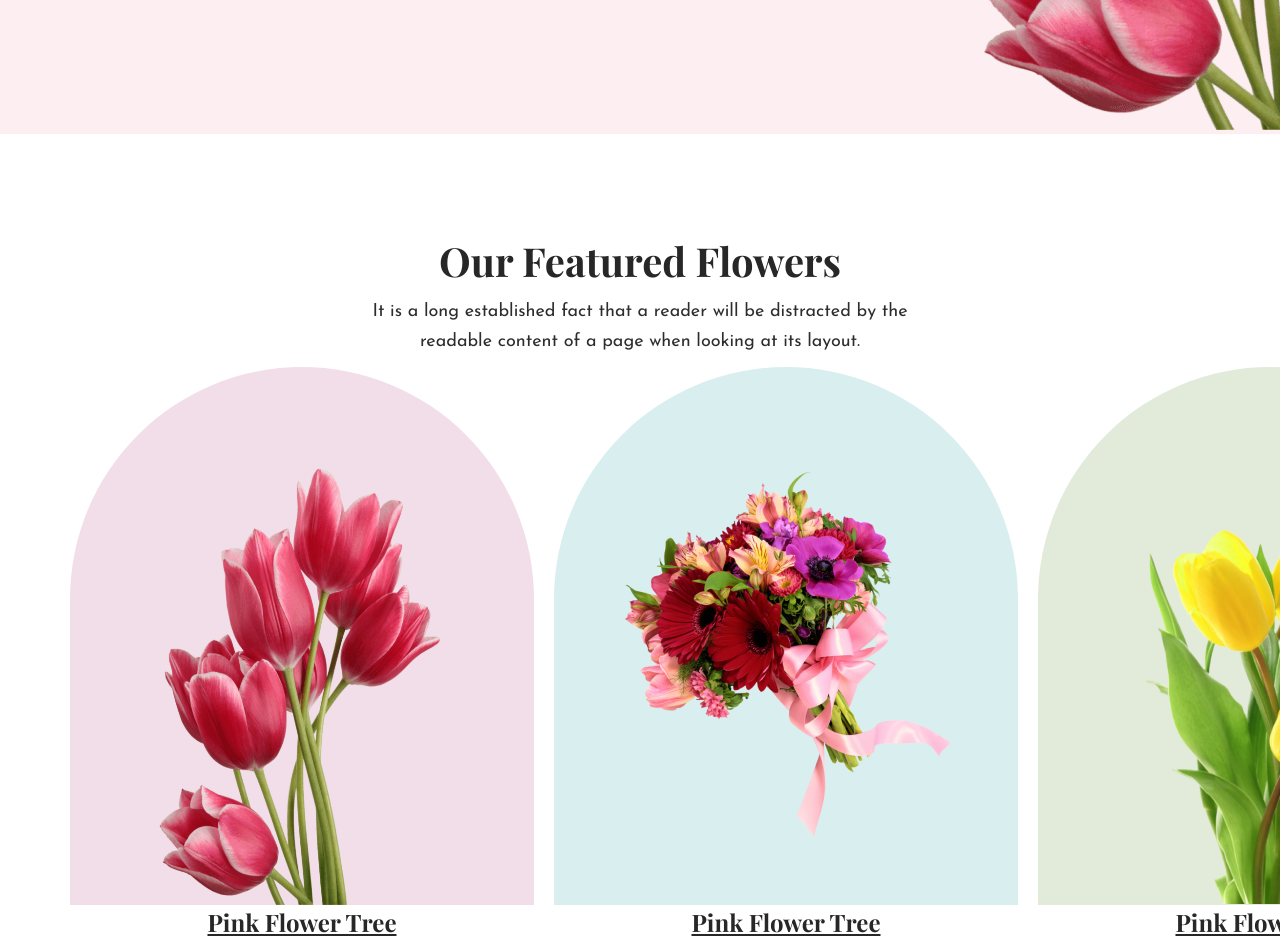
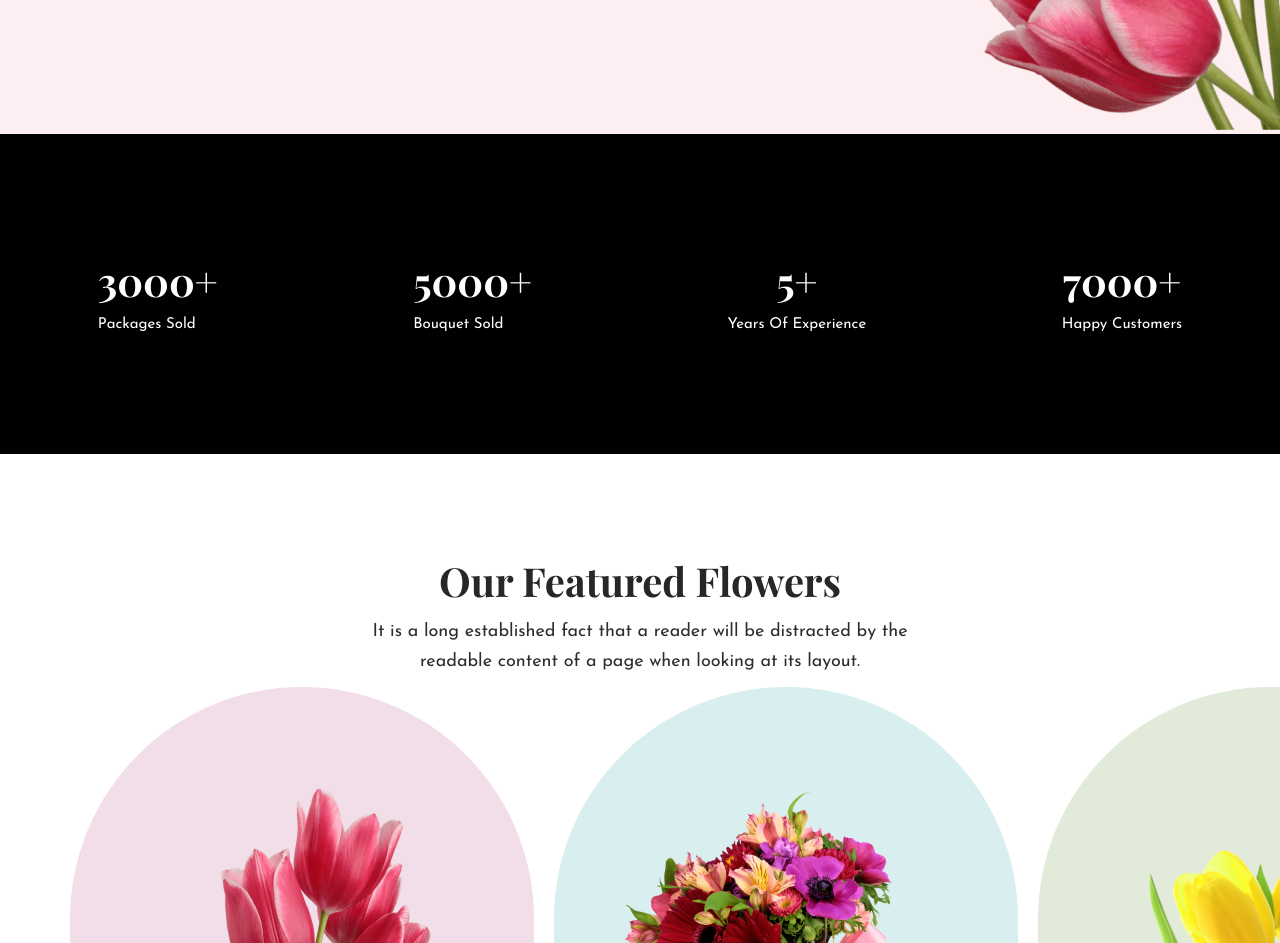
Before and after one commit to afnanhussain2002/assignment-1, a plain HTML site: page index.html in a window 1280 px wide. Shown: the part 720-1663 px from the top of the page. Drawn offline with nearby package versions, Linux system fonts and the light colour scheme; a web font is replaced by a local one.

Commit message:
adding another section

```diff
--- a/index.html
+++ b/index.html
@@ -26,7 +26,28 @@
 
     </header>
 
+
     <main>
+        <section class="sucsess">
+            <div class="counter">
+                <div class="count">
+                    <h1 class="count-titel">3000+</h1>
+                    <p class="count-des">Packages Sold</p>
+                </div>
+                <div class="count">
+                    <h1 class="count-titel">5000+</h1>
+                    <p class="count-des">Bouquet Sold</p>
+                </div>
+                <div class="count">
+                    <h1 class="count-titel">5+</h1>
+                    <p class="count-des">Years Of Experience</p>
+                </div>
+                <div class="count">
+                    <h1 class="count-titel">7000+</h1>
+                    <p class="count-des">Happy Customers</p>
+                </div>
+            </div>
+        </section>
         <section>
         <div class="second-section">
             <h1 class="second-titel">Our Featured Flowers</h1>
--- a/style.css
+++ b/style.css
@@ -21,7 +21,7 @@ section{
     padding: 20px 40px;
     color: white;
     border: 0;
-    font-weight: 700;
+    font-weight: 800;
     margin-top: 30px;
 }
 
@@ -57,9 +57,35 @@ section{
     height: 800px;
 
 }
-/* second section */
+/* count section */
+.sucsess{
+    background-color: #000;
+    height: 320px;
+    margin-top: 0;
+}
+.counter{
+    display: flex;
+    align-items: center;
+    justify-content: space-around;
+
+}
+.count{
+    padding-top: 120px;
+}
+.count-titel{
+    color: white;
+    font-size: 40px;
+    text-align: center;
+}
+.count-des{
+    color: white;
+    font-size: 15px;
+    margin-top: 10px;
+}
+/* product section */
 .second-section{
     text-align: center;
+
 }
 .second-titel{
     color: #272727;
```
